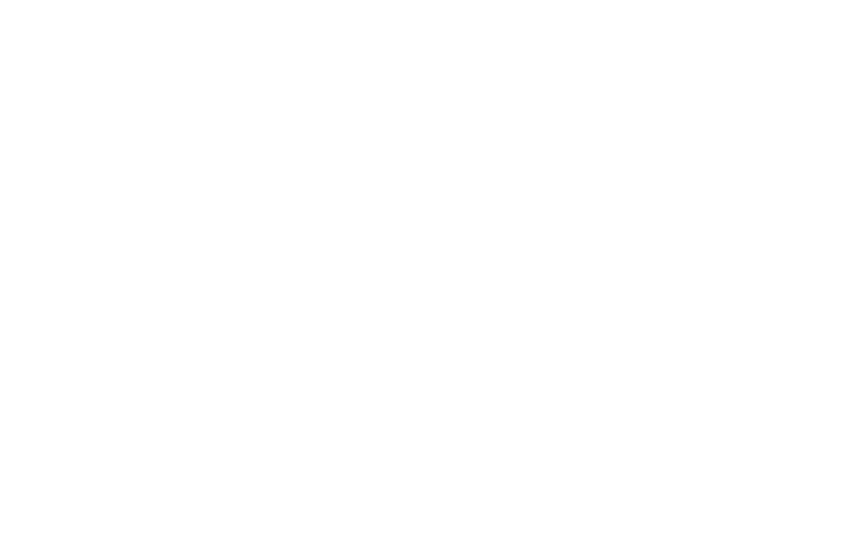
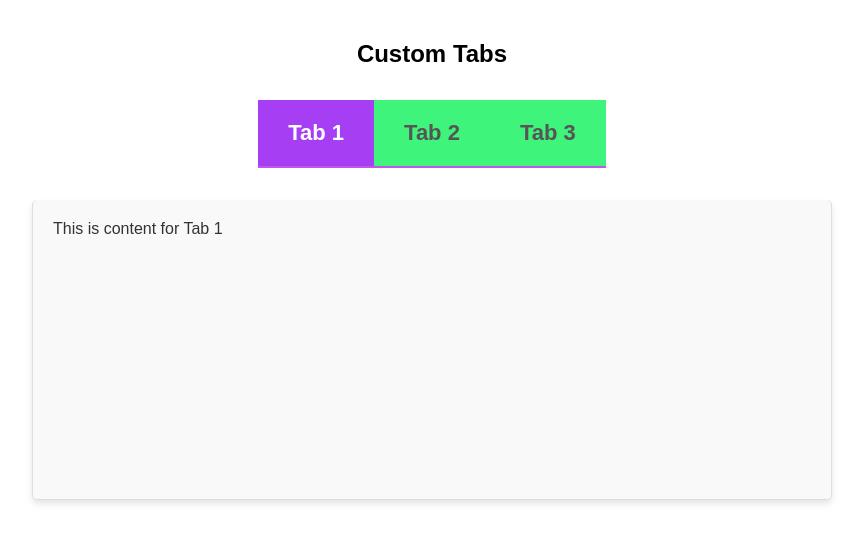
Before and after one commit to Swetasmita/reactproject-part2, a React (Vite) app: page /tabs in a window 1280 px wide. Before the commit this address had no page. Shown: the top 542 px of the page, without its empty margins (208-1071 px from the left). Built offline with nearby package versions, Linux system fonts and the light colour scheme.

Commit message:
added react custom tabs

```diff
--- a/src/App.jsx
+++ b/src/App.jsx
@@ -1,12 +1,14 @@
 import { BrowserRouter as Router, Routes, Route } from "react-router-dom";
 import "./App.css";
 import Home from "./components/home/Home";
+import ParentTab from "./components/custom-tabs/parentTab";
 
 function App() {
   return (
     <Router>
       <Routes>
         <Route path="/" element={<Home />} />
+        <Route path="/tabs" element= {<ParentTab />} />
       </Routes>
     </Router>
   );
--- /dev/null
+++ b/src/components/custom-tabs/ParentTab.jsx
@@ -0,0 +1,35 @@
+import React from 'react'
+import "./tabs.css";
+import Tabs from './Tabs';
+
+const ParentTab = () => {
+    const tabs = [
+        {
+          id: 1,
+          tabTitle: "Tab 1",
+          content: "This is content for Tab 1",
+        },
+        {
+          id: 2,
+          tabTitle: "Tab 2",
+           content:  "This is content for Tab 2",
+
+        },
+        {
+          id: 3,
+          tabTitle: "Tab 3",
+          content:  "This is content for Tab 3",
+        },
+      ];
+      const handleTabClick = (activeTabIndex) => {
+       console.log(activeTabIndex);
+      };
+  return (
+    <div>
+        <h2  style ={{ textAlign:"center", marginTop:"40px"}}>Custom Tabs</h2>
+        <Tabs tabsList={tabs} onChange={handleTabClick}/>
+    </div>
+  )
+}
+
+export default ParentTab;
--- /dev/null
+++ b/src/components/custom-tabs/Tabs.jsx
@@ -0,0 +1,33 @@
+import React, { useState } from "react";
+
+const Tabs = ({ tabsList }) => {
+  const [activeTabIndex, setActiveTabIndex] = useState(0);
+
+  const handleOnClick = (getIndex) => {
+    setActiveTabIndex(getIndex);
+    onChange(getIndex);
+  };
+  return (
+    <div className="tab-container">
+      {/* Tab Heading Section */}
+      <div className="tab-header">
+        {tabsList.map((tabItem, index) => (
+          <div
+            key={tabItem.id}
+            onClick={() => handleOnClick(index)}
+            className={`tab_item ${index === activeTabIndex ? "active" : ""}`}
+          >
+            <span>{tabItem.tabTitle}</span>
+          </div>
+        ))}
+      </div>
+
+      {/* Tab Content Section */}
+      <div className="tab-content">
+        {tabsList[activeTabIndex] && tabsList[activeTabIndex].content}
+      </div>
+    </div>
+  );
+};
+
+export default Tabs;
--- /dev/null
+++ b/src/components/custom-tabs/tabs.css
@@ -0,0 +1,45 @@
+.tab-container {
+    display: flex;
+    margin-top: 2rem;
+    flex-direction: column;
+    align-items: center;
+    gap: 2rem;
+  }
+  .tab-header {
+    display: flex;
+    border-bottom: 2px solid #bf57ef;
+  }
+  .tab-header div {
+    width: 100%;
+  }
+  .tab_item {
+    display: inline-flex;
+    padding: 20px 30px;
+    width: 600px;
+    font-size: 22px;
+    border: none;
+    text-align: center;
+    cursor: pointer;
+    transition: all 0.3s ease;
+    color: #555;
+    background: #3ff47b;
+    font-weight: 600;
+  }
+  .active {
+    background: #a63ff4;
+    color: #fff;
+    border-color: #007bff;
+  }
+  .tab-content {
+    padding: 20px;
+    width: 90%;
+    max-width: 800px;
+    height: 300px;
+    background-color: #f9f9f9;
+    border: 1px solid #ddd;
+    border-top: none;
+    color: #333;
+    font-size: 16px;
+    border-radius: 5px;
+    box-shadow: 0 4px 6px rgba(0, 0, 0, 0.1);
+  }
--- a/src/components/home/Home.jsx
+++ b/src/components/home/Home.jsx
@@ -5,7 +5,7 @@
 const Home = () => {
   return (
     <div className="home-container">
-      <h1 style={{ marginTop: "50px" }}>Welcome to My React Project Hub</h1>
+      <h1 style={{ marginTop: "50px" }}>Welcome to My React Project Hub- II</h1>
       <Link to="/tabs">
         <button>React Custom Tabs</button>
       </Link>
```
